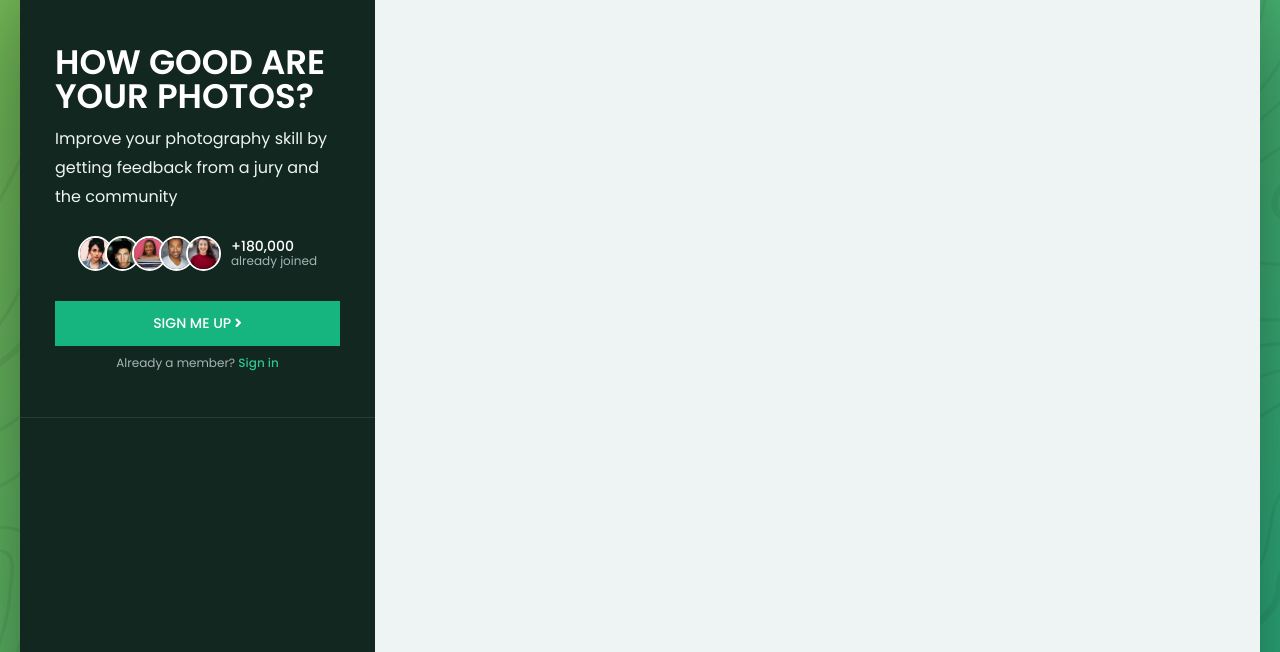
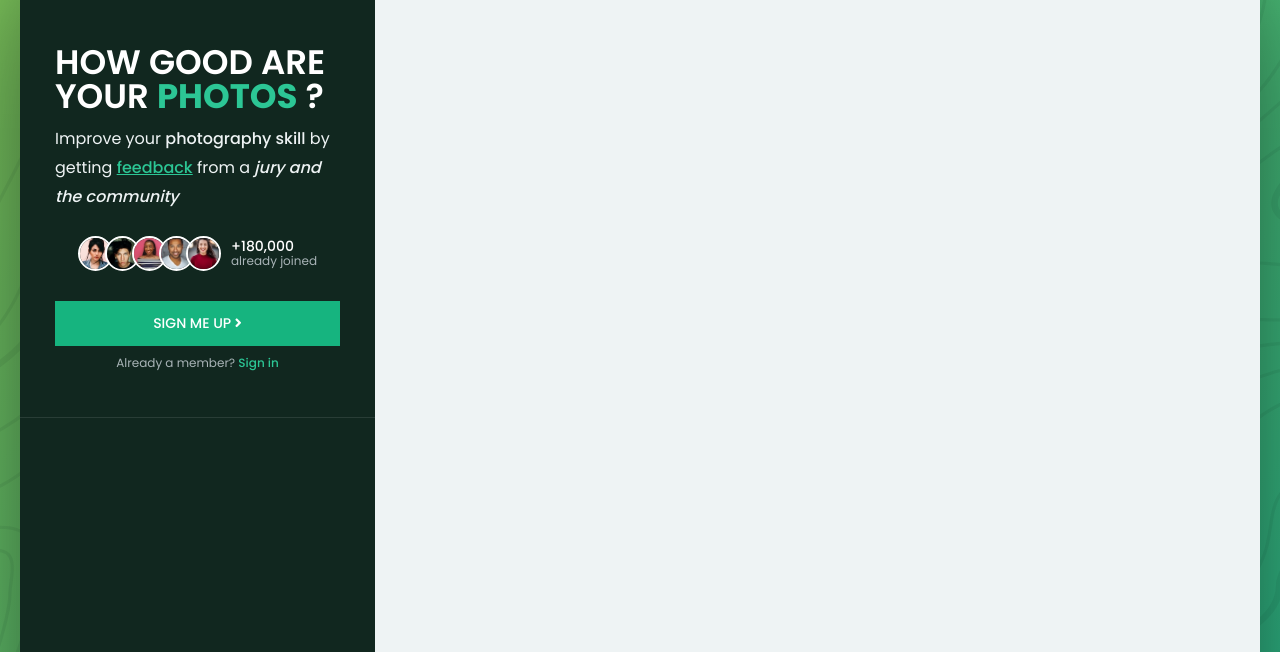
Before and after one commit to OlgaPrikhodko/better-photos, a website: page index.html in a window 1280 px wide. Shown: the part 148-800 px from the top of the page. Drawn offline with nearby package versions, Linux system fonts and the light colour scheme; files that its build step writes are made by us from their sources.

Commit message:
:star: sidlebar: add utility styles

```diff
--- a/index.html
+++ b/index.html
@@ -60,10 +60,15 @@
 
       <div class="sidebar">
         <section class="intro">
-          <h1 class="first-heading">How good are your photos?</h1>
+          <h1 class="first-heading">
+            How good are your
+            <span class="u-accent u-bolder">photos</span> ?
+          </h1>
           <p class="intro__text">
-            Improve your photography skill by getting feedback from a jury and
-            the community
+            Improve your
+            <span class="u-bold">photography skill</span> by getting
+            <span class="u-accent u-underline u-bold">feedback</span> from a
+            <span class="u-italic u-bold">jury and the community</span>
           </p>
           <section class="social">
             <img
--- a/main.scss
+++ b/main.scss
@@ -6,6 +6,28 @@ $color-grey-medium: #a9b4b7;
 $color-grey-dark: #555a5b;
 
 $ts: all 0.2s;
+
+// UTILITY CLASSES
+
+.u-italic {
+  font-style: italic;
+}
+
+.u-accent {
+  color: $color-accent;
+}
+
+.u-underline {
+  text-decoration: underline;
+}
+
+.u-bold {
+  font-weight: 500;
+}
+
+.u-bolder {
+  font-weight: 700;
+}
 
 // RESET
 *,
```
